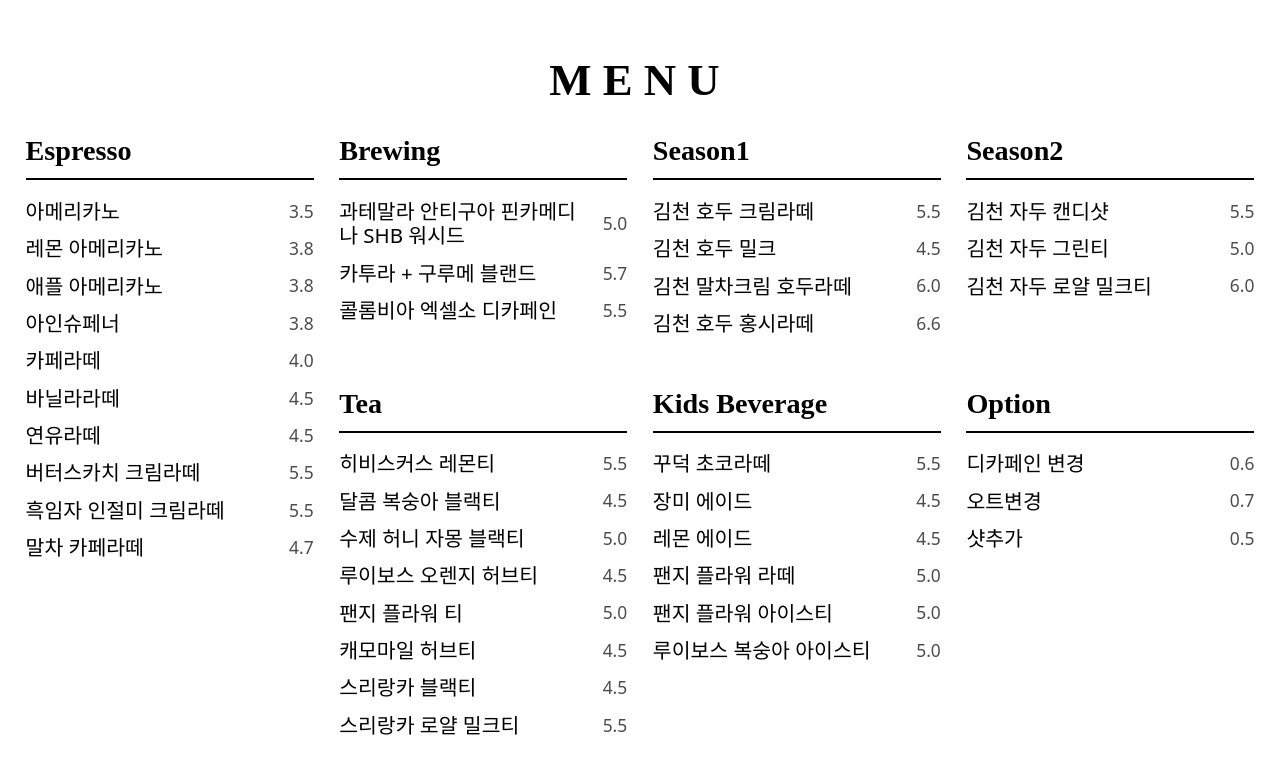
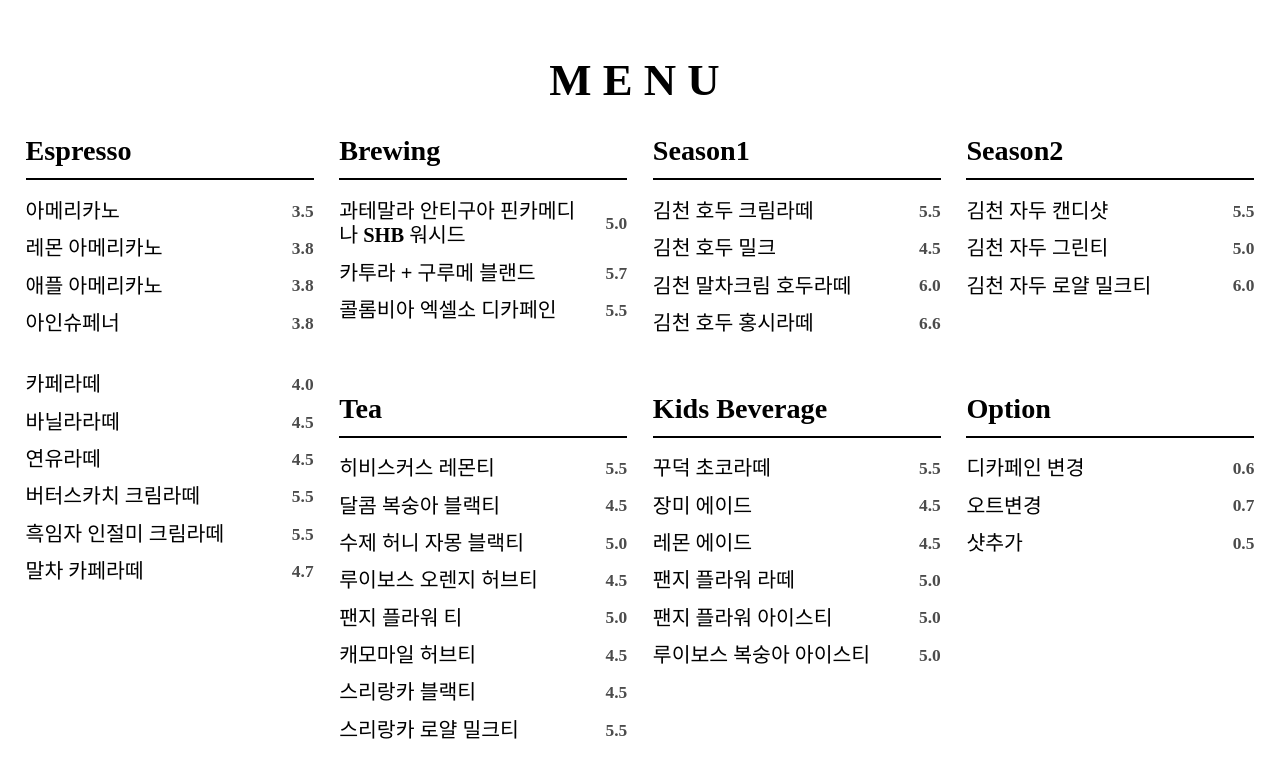
Before and after one commit to latatui/Roseta_Menu, a React (Vite) app: page / in a window 1280 px wide. Shown: the top 778 px of the page. Built offline with nearby package versions, Linux system fonts and the light colour scheme; a web font is replaced by a local one.

Commit message:
스타일조정

```diff
--- a/src/App.css
+++ b/src/App.css
@@ -10,6 +10,13 @@
   font-weight: normal;
   font-style: normal;
   font-display: swap;
+}
+
+@font-face {
+    font-family: 'GyeongbokgungSumunjangTitle';
+    src: url('https://cdn.jsdelivr.net/gh/projectnoonnu/2511-3@1.0/Sumunjang_TitleL.woff2') format('woff2');
+    font-weight: 300;
+    font-display: swap;
 }
 
 
@@ -44,7 +51,7 @@ body {
   display: grid;
   grid-template-columns: repeat(4, 1fr); /* 항상 4개 */
   gap: clamp(16px, 2vw, 32px);
-  height: calc(80% - clamp(80px, 15vh, 120px));
+  height: calc(80% - clamp(80px, 15vh, 110px));
 }
 
 /* 카테고리 */
@@ -57,7 +64,7 @@ body {
 /* 카테고리 제목 */
 .category h2 {
   font-family: 'GanaChocolate', serif;
-  font-size: clamp(20px, 2.2vw, 34px);
+  font-size: clamp(20px, 2.2vw, 44px);
   margin-bottom: clamp(10px, 1.5vh, 18px);
   padding-bottom: 6px;
   border-bottom: 2px solid #000;
@@ -65,9 +72,11 @@ body {
 
 /* 메뉴 아이템 */
 .item {
+  font-family: 'GyeongbokgungSumunjangTitle';
+  font-weight: bold;
   display: flex;              /* 핵심 */
   align-items: center;
-  font-size: clamp(15px, 1.6vw, 24px);
+  font-size: clamp(15px, 1.6vw, 33px);
   padding: clamp(6px, 0.8vh, 10px) 0;
   line-height: 1.2;
   cursor: pointer;
@@ -76,6 +85,7 @@ body {
 
 /* 가격 */
 .price {
+  font-family: 'GyeongbokgungSumunjangTitle';
   margin-left: auto;          /* 오른쪽 밀착 */
   text-align: right;
   font-size: 0.85em;
@@ -106,4 +116,5 @@ body {
 .preview-image {
   max-width: 60vw;
   max-height: 70vh;
+  width: 30%;
 }
--- a/src/App.jsx
+++ b/src/App.jsx
@@ -45,6 +45,7 @@ function App() {
             <span className="name">아인슈페너</span>
             <span className="price">3.8</span>
           </div>
+          <br></br>
           <div className="item" onClick={() => open(coffee5)}>
             <span className="name">카페라떼</span>
             <span className="price">4.0</span>
```
